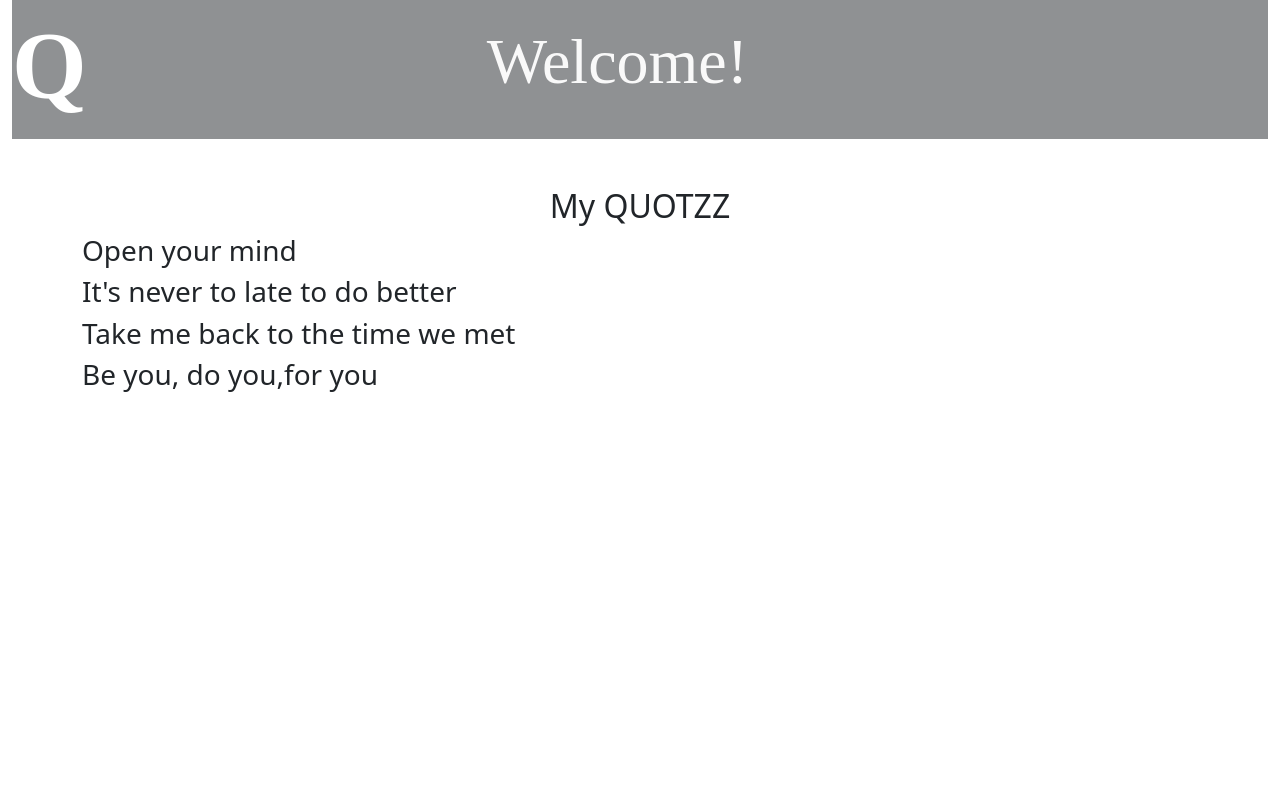
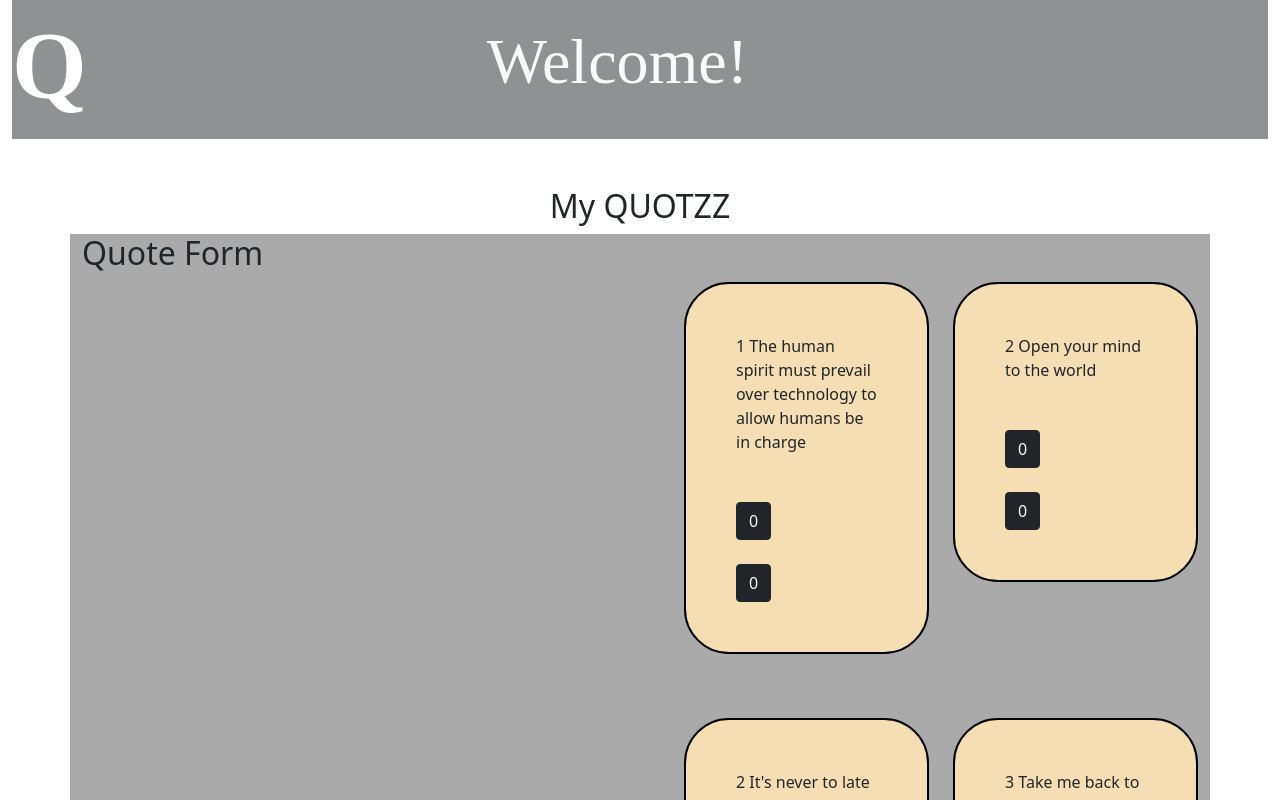
Before and after one commit to Joseph-oderoh/Quotes, an Angular app: page / in a window 1280 px wide. Shown: the top 800 px of the page. Built offline with nearby package versions, Linux system fonts and the light colour scheme; a web font is replaced by a local one.

Commit message:
style:add css style to  quotes-component

```diff
--- a/src/app/quotes/quotes.component.css
+++ b/src/app/quotes/quotes.component.css
@@ -0,0 +1,13 @@
+p{
+    flex-wrap: wrap;
+    border: 2px solid black;
+    padding: 50px;
+    border-radius: 45px;
+   background-color: wheat;
+}
+.container{
+    background-color: rgba(0, 0, 0, 0.334);
+}
+ ul li{
+     list-style-type: none;
+ }
--- a/src/app/quotes/quotes.component.html
+++ b/src/app/quotes/quotes.component.html
@@ -1,7 +1,26 @@
 <app-navbar></app-navbar>
 <div class="container">
-    <h3 *ngFor="let quote of quotes" >
-        {{ quote. quoteName }}
-    </h3>
+    <div class="row">
+        <div class="col-md-6">
+            <h2>Quote Form</h2>
+        </div>
+        <div class="col-md-6">
+            <ul>
+                <div class="row">
+                    <li *ngFor="let quote of quotes" class="mt-5 col-md-6 ">
+                        <p>
+                            {{quote.id}}
+                            {{ quote. quoteName }} <br>
+                            <button class=" btn btn-dark mt-5">{{quote.voteUp}}</button> <br> <br>
+                            <button class=" btn btn-dark">{{quote.voteDown}}</button>
+                        </p>
+
+                    </li>
+                </div>
+
+            </ul>
+
+        </div>
+    </div>
 
 </div>
--- a/src/app/quotes/quotes.component.ts
+++ b/src/app/quotes/quotes.component.ts
@@ -9,8 +9,9 @@ import { Quote } from '../quote';
 export class QuotesComponent implements OnInit {
 
   quotes: Quote [] = [
-    new Quote(1,"Joz","Open your mind", 0, 0 ),
-    new Quote(2,"Jaz","It's never to late to do better", 0, 0 ),
+    new Quote (1,'Charles','The human spirit must prevail over technology to allow humans be in charge', 0 , 0),
+    new Quote(2,"Joz","Open your mind to the world", 0, 0 ),
+    new Quote(2,"Jaz","It's never to late to do better you just havre to do it", 0, 0 ),
     new Quote(3,"Blaco","Take me back to the time we met", 0, 0 ),
     new Quote(4,"Joseph","Be you, do you,for you", 0, 0 )
   ]
```
